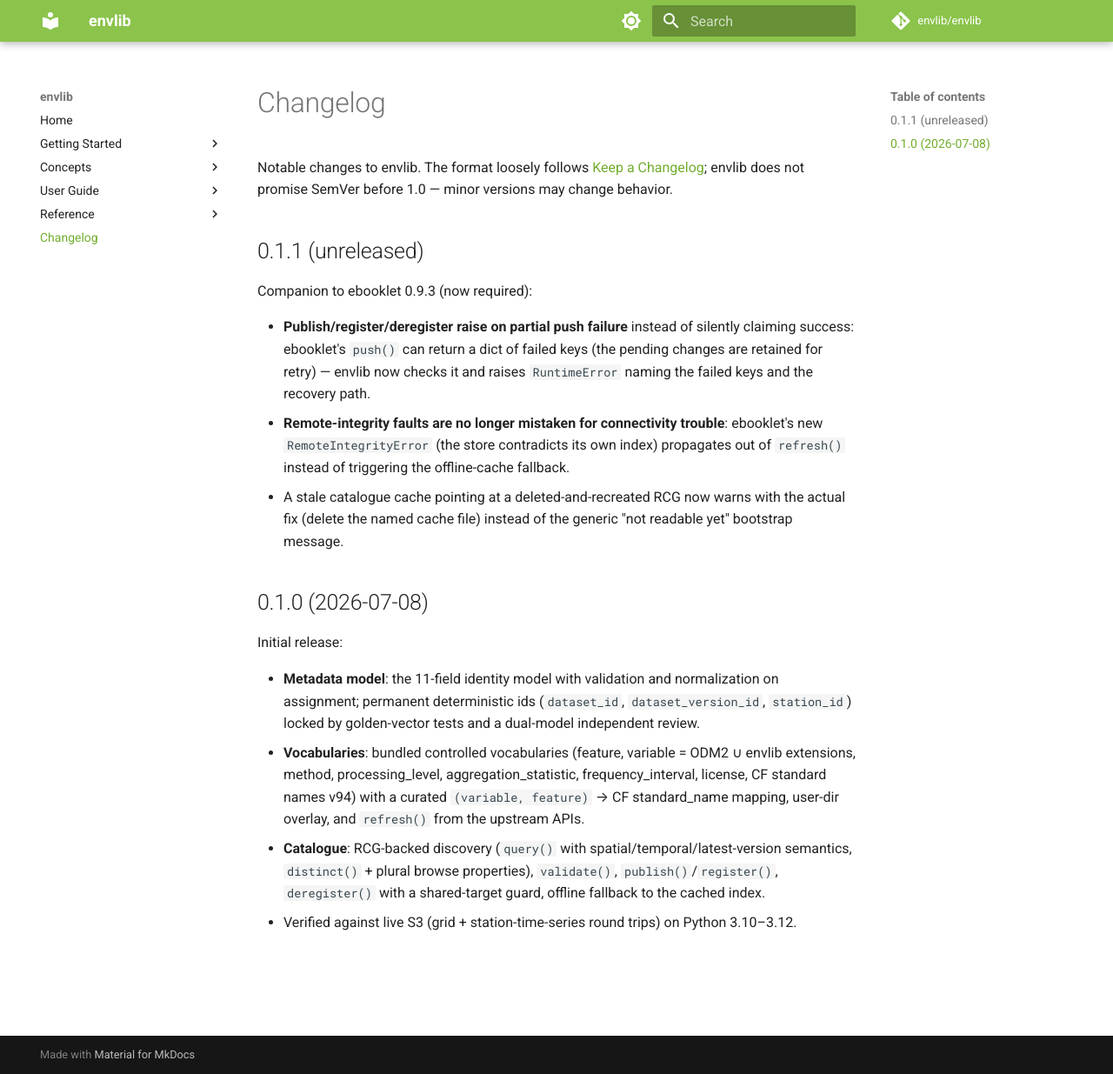
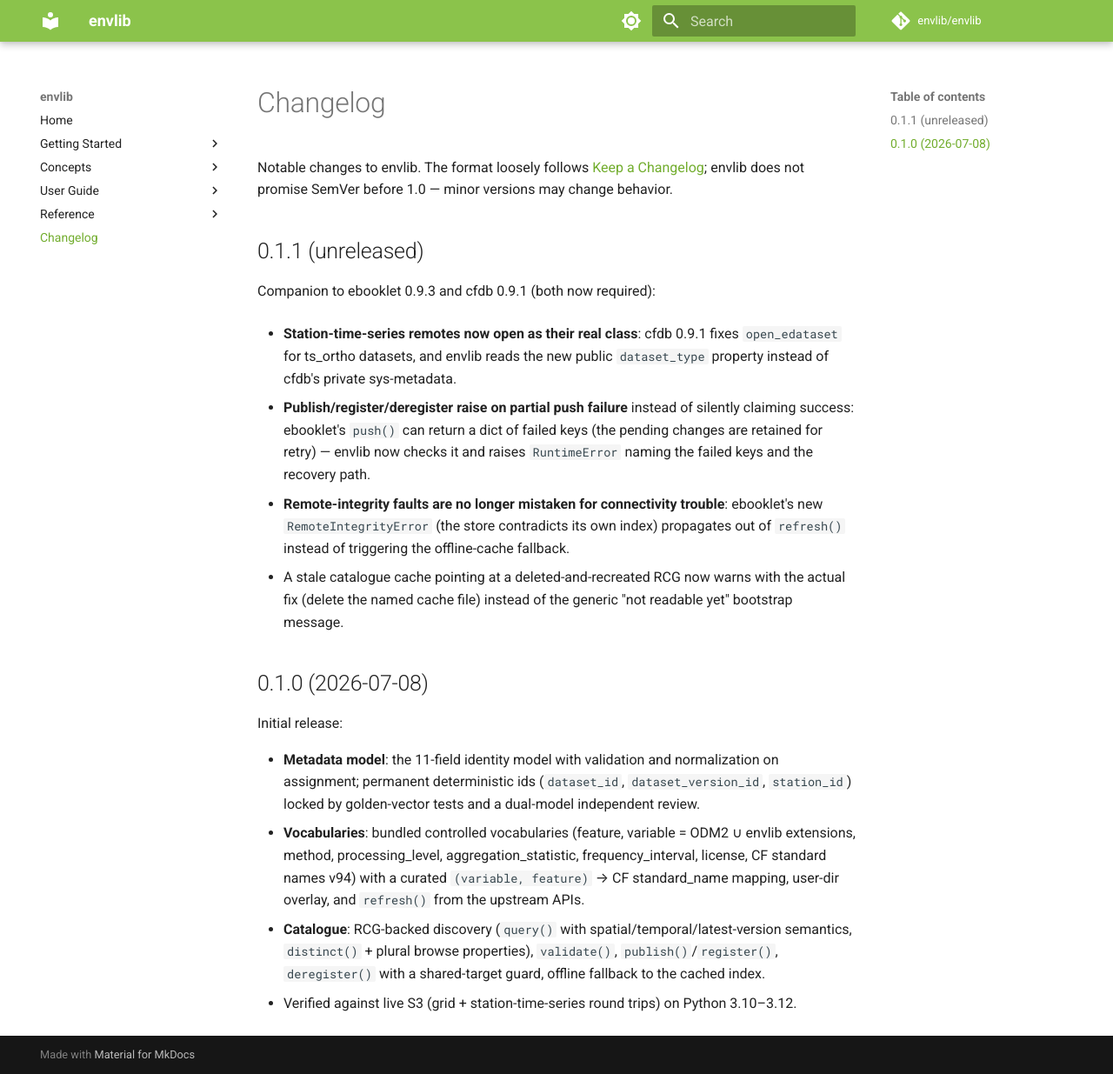
Before and after one commit to envlib/envlib, an MkDocs documentation site: the page built from docs/changelog.md, in a window 1280 px wide and 1235 px high. Shown: the whole window at 87% size. Built offline with MkDocs 1.6.1 and Material for MkDocs 9.7.7, drawn with Linux system fonts in a browser that asks for light colours; comment, search, counter and statistics services are not loaded.

Commit message:
updated logs

```diff
--- a/CHANGELOG.md
+++ b/CHANGELOG.md
@@ -5,7 +5,11 @@ envlib does not promise SemVer before 1.0 — minor versions may change behavior
 
 ## 0.1.1 (unreleased)
 
-Companion to ebooklet 0.9.3 (now required):
+Companion to ebooklet 0.9.3 and cfdb 0.9.1 (both now required):
+
+- **Station-time-series remotes now open as their real class**: cfdb 0.9.1 fixes
+  `open_edataset` for ts_ortho datasets, and envlib reads the new public
+  `dataset_type` property instead of cfdb's private sys-metadata.
 
 - **Publish/register/deregister raise on partial push failure** instead of silently
   claiming success: ebooklet's `push()` can return a dict of failed keys (the pending
--- a/pyproject.toml
+++ b/pyproject.toml
@@ -11,7 +11,7 @@ classifiers = [
 ]
 requires-python = ">=3.10"
 dependencies = [
-  "cfdb>=0.9.0",
+  "cfdb>=0.9.1",
   "ebooklet>=0.9.3",
   "booklet>=0.12.6",
   "pyproj",
@@ -31,6 +31,7 @@ dev = [
   "mkdocstrings[python]",
   "types-shapely>=2.1.0.20260630",
   "numpy>=2.2.6",
+  "tomli>=2.4.1 ; python_full_version < '3.11'",
 ]
 
 [tool.pytest.ini_options]
```
Also changed, not shown: OPEN_WORK.md (+6 -3 lines), 3 other files.
